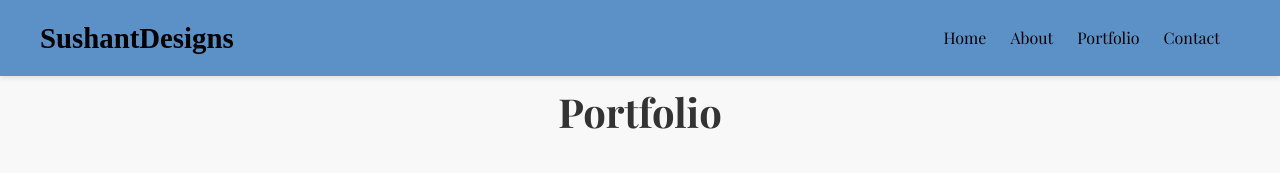
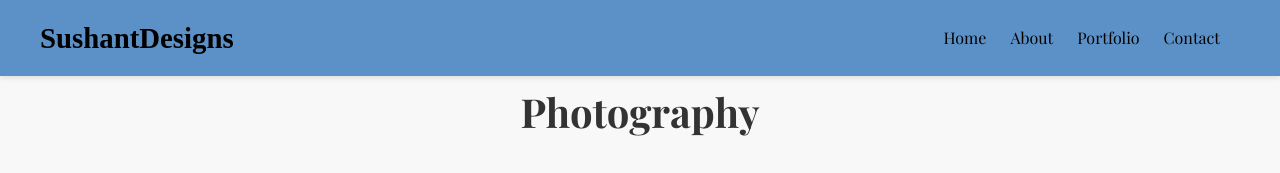
Before and after one commit to thesushantvaid/portfolio98, a plain HTML site: page photography/photography.html in a window 1280 px wide. Shown: the top 173 px of the page. Drawn offline with nearby package versions, Linux system fonts and the light colour scheme.

Commit message:
Update photography.html

```diff
--- a/photography/photography.html
+++ b/photography/photography.html
@@ -20,7 +20,7 @@
     </header>
 
     <section class="portfolio">
-        <h2>Portfolio</h2>
+        <h2>Photography</h2>
         <div class="portfolio-grid">
             <div class="portfolio-item">
                 <img src="project1.JPG" alt="Project 1">
```
